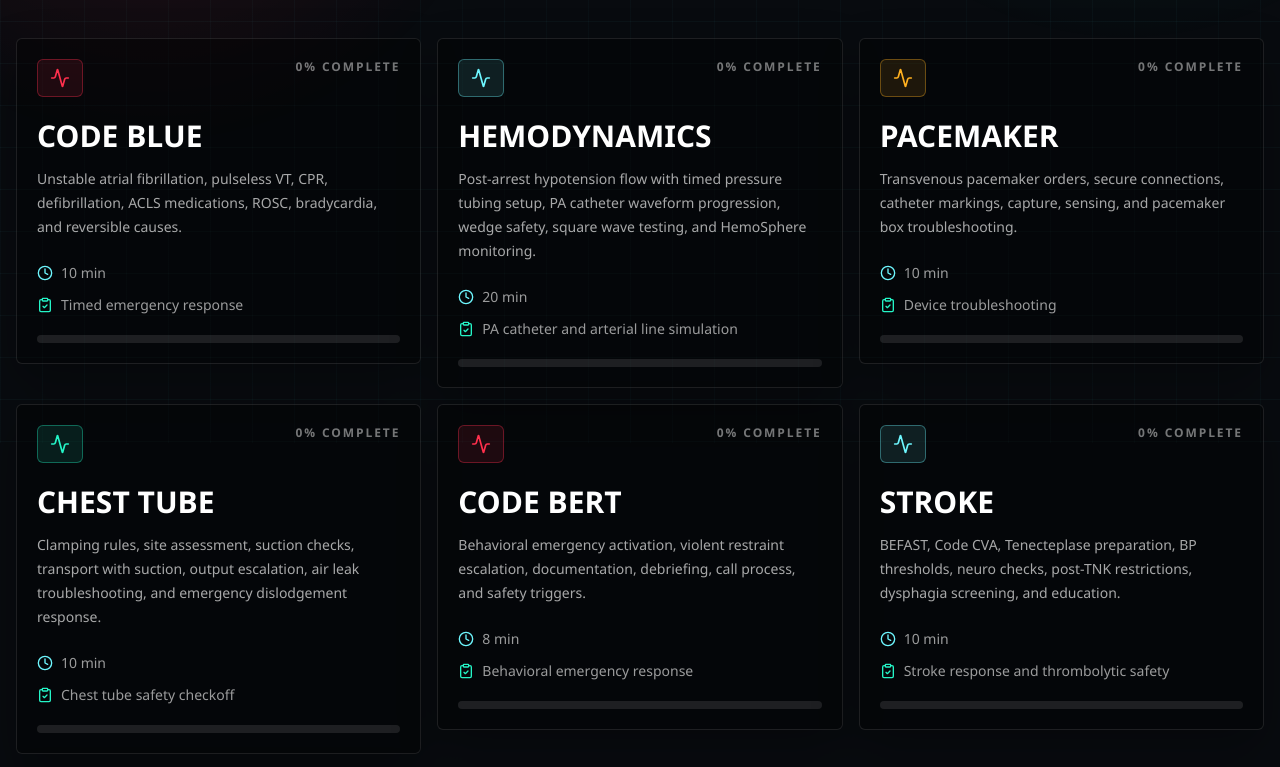
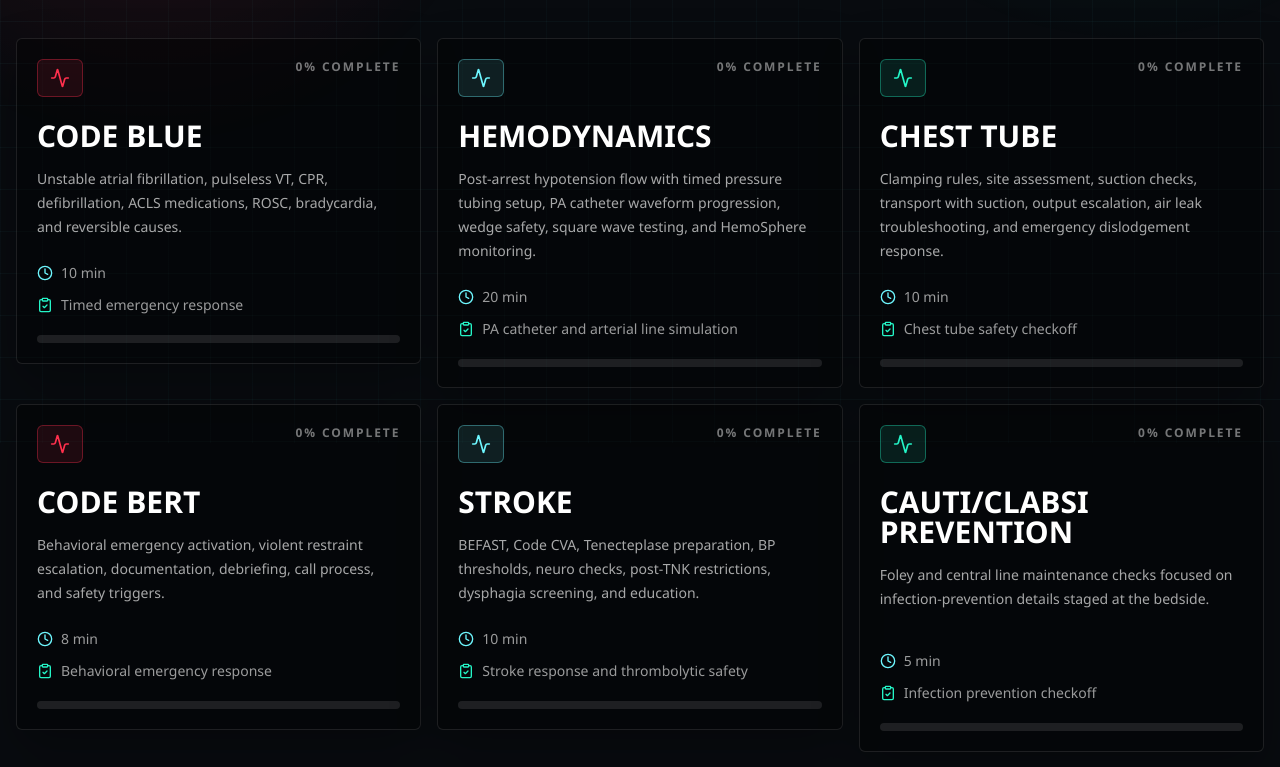
Before and after one commit to joshmzamora/competency_stations, a React (Vite) app: page / in a window 1280 px wide. Shown: the part 357-1124 px from the top of the page. Built offline with nearby package versions, Linux system fonts and the light colour scheme.

Commit message:
Remove Pacemaker station and associated prompts from the README and stations data

```diff
--- a/src/data/stations.ts
+++ b/src/data/stations.ts
@@ -91,21 +91,6 @@ const hemodynamicsPrompts: CompetencyPrompt[] = [
     expectedResponse:
       "The phlebostatic axis is located at the 4th intercostal space and the mid-anterior-posterior diameter of the chest, which is about halfway between the front and back of the chest.",
     timerSeconds: 60
-  })
-];
-
-const pacemakerPrompts: CompetencyPrompt[] = [
-  prompt({
-    id: "pacemaker-facilitator-led",
-    stationId: "pacemaker",
-    type: "scenario-walkthrough",
-    title: "",
-    scenario: "This station is facilitator-led. Look to the host for pacemaker rhythm strips, device setup, and bedside instructions.",
-    instructions: [
-      "Wait for the host to provide the next pacemaker task.",
-      "Follow the bedside equipment and rhythm-strip instructions given in person."
-    ],
-    expectedResponse: "Learner follows the host-led pacemaker checkoff instructions."
   })
 ];
 
@@ -789,16 +774,6 @@ export const stations: CompetencyStation[] = [
     prompts: hemodynamicsPrompts
   },
   {
-    id: "pacemaker",
-    title: "Pacemaker",
-    shortTitle: "Pacemaker",
-    description: "Transvenous pacemaker orders, secure connections, catheter markings, capture, sensing, and pacemaker box troubleshooting.",
-    estimatedMinutes: 10,
-    competencyType: "Device troubleshooting",
-    accent: "amber",
-    prompts: pacemakerPrompts
-  },
-  {
     id: "chest-tube",
     title: "Chest tube",
     shortTitle: "Chest tube",
```
Also changed, not shown: 1 other file (tests, documents, lock files or other folders).
